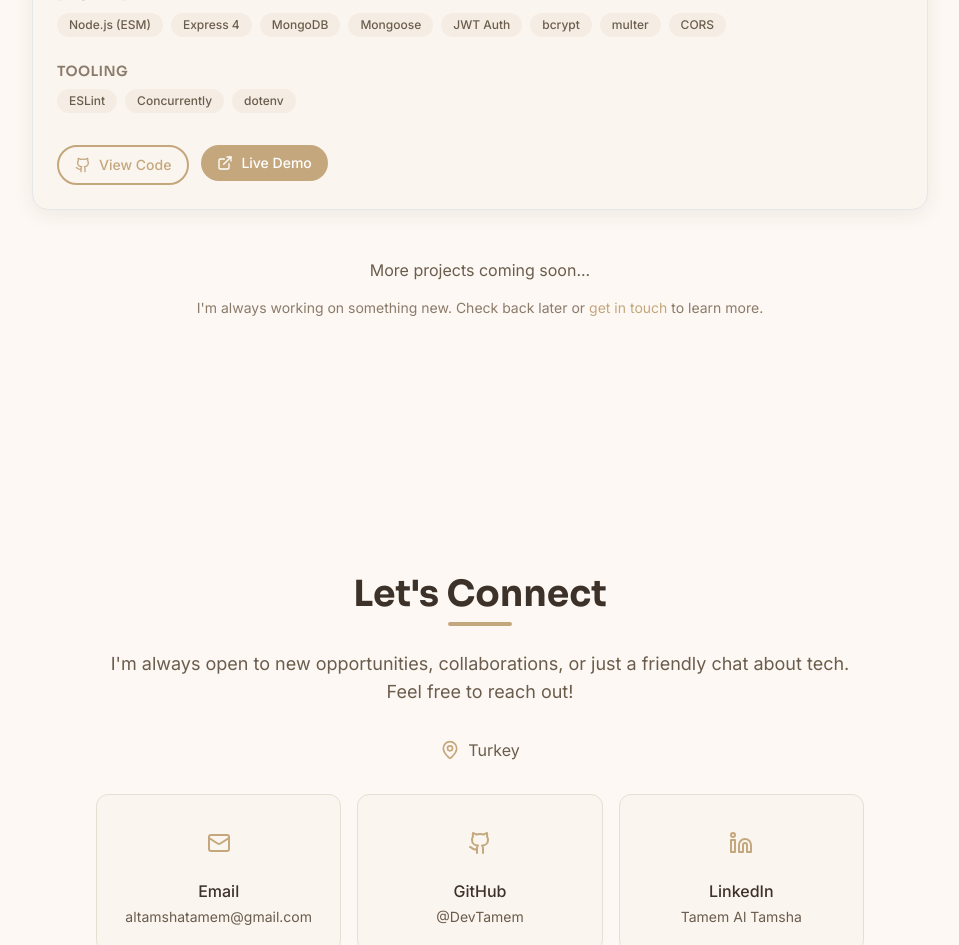
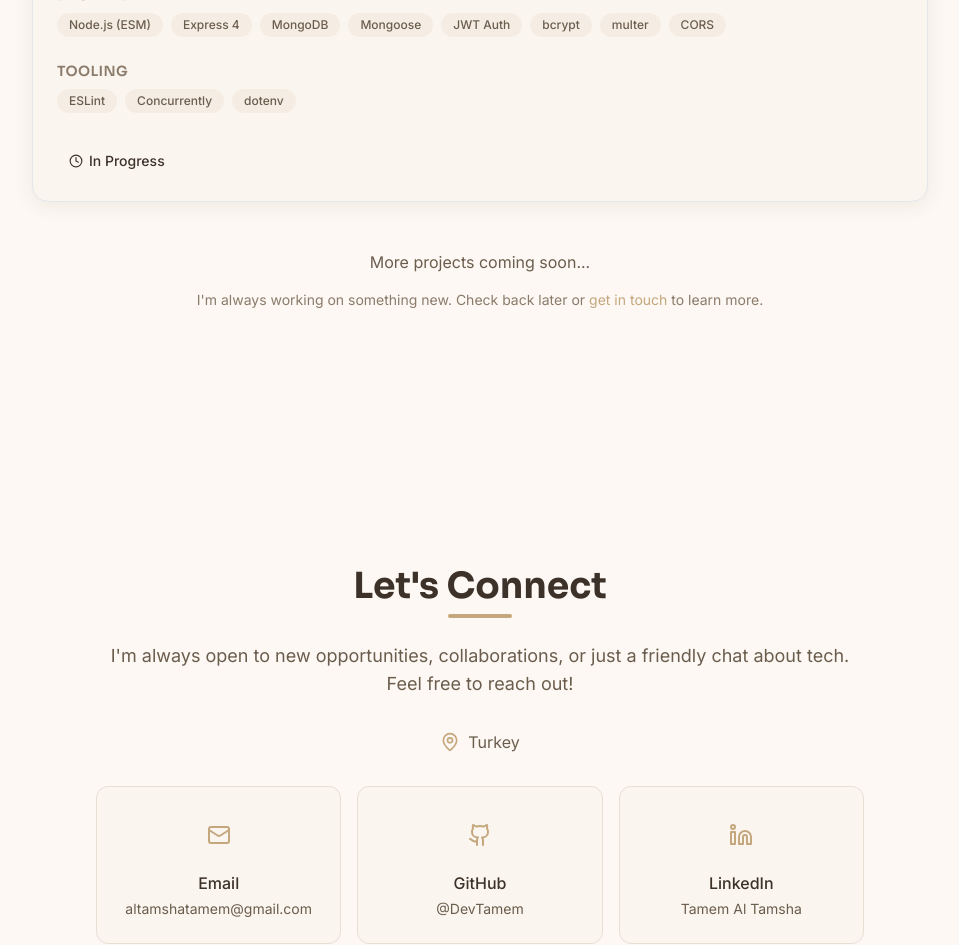
Before and after one commit to DevTamem/PortfolioV2, a Next.js app: page / in a window 1280 px wide. Shown: the part 2800-3745 px from the top of the page, without its empty margins (160-1119 px from the left). Built offline with nearby package versions, Linux system fonts and the light colour scheme.

Commit message:
Edited Projecty buttons since its note live yet.

```diff
--- a/components/shared/ProjectCard.tsx
+++ b/components/shared/ProjectCard.tsx
@@ -1,7 +1,7 @@
 'use client'
 
 import { motion } from 'framer-motion'
-import { ExternalLink, Github } from 'lucide-react'
+import { ExternalLink, Github, Clock } from 'lucide-react'
 import { cn } from '@/lib/utils'
 import { Card, CardContent, CardDescription, CardHeader, CardTitle } from '@/components/ui/card'
 import { Badge } from '@/components/ui/badge'
@@ -86,6 +86,12 @@ export function ProjectCard({ project, index = 0 }: ProjectCardProps) {
                 </Button>
               </a>
             )}
+            {project.inProgress && !project.links.github && !project.links.live && (
+              <Badge variant="secondary" className="inline-flex items-center gap-1.5 px-3 py-1.5">
+                <Clock className="w-3.5 h-3.5" />
+                In Progress
+              </Badge>
+            )}
           </div>
         </CardContent>
       </Card>
--- a/lib/data.ts
+++ b/lib/data.ts
@@ -63,6 +63,7 @@ export type Project = {
     live?: string
   }
   featured?: boolean
+  inProgress?: boolean
 }
 
 export const projects: Project[] = [
@@ -71,6 +72,7 @@ export const projects: Project[] = [
     description: 'A developer-focused social platform for builders',
     longDescription: 'Projecty is a developer-focused social platform where builders can publish projects, discover what others are creating, post short-form technical threads, join coding challenges, and grow through community engagement.',
     featured: true,
+    inProgress: true,
     technologies: [
       {
         category: 'Frontend',
@@ -85,10 +87,7 @@ export const projects: Project[] = [
         items: ['ESLint', 'Concurrently', 'dotenv'],
       },
     ],
-    links: {
-      github: '#',
-      live: '#',
-    },
+    links: {},
   },
 ]
 
```
